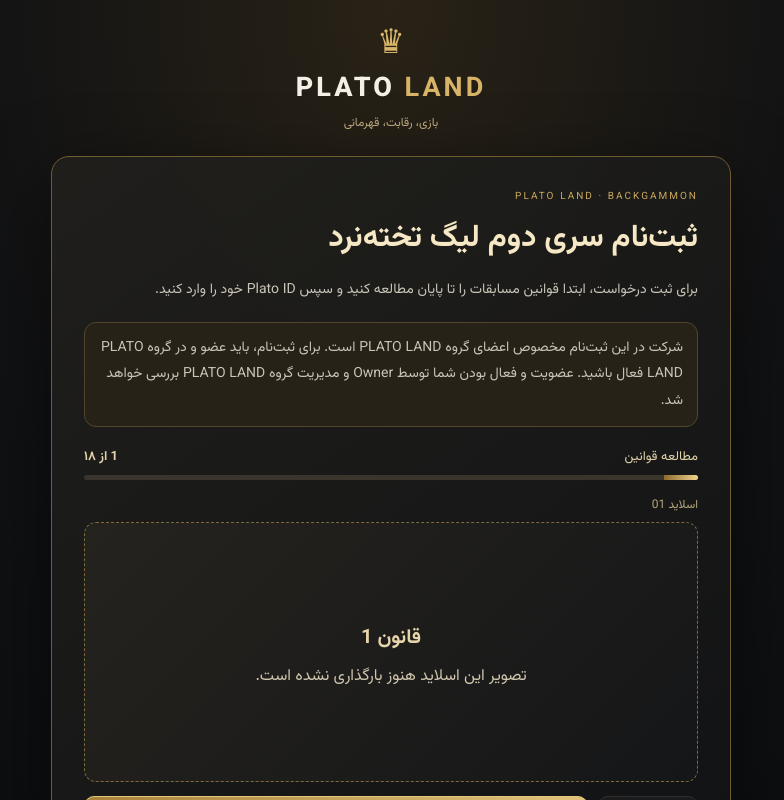
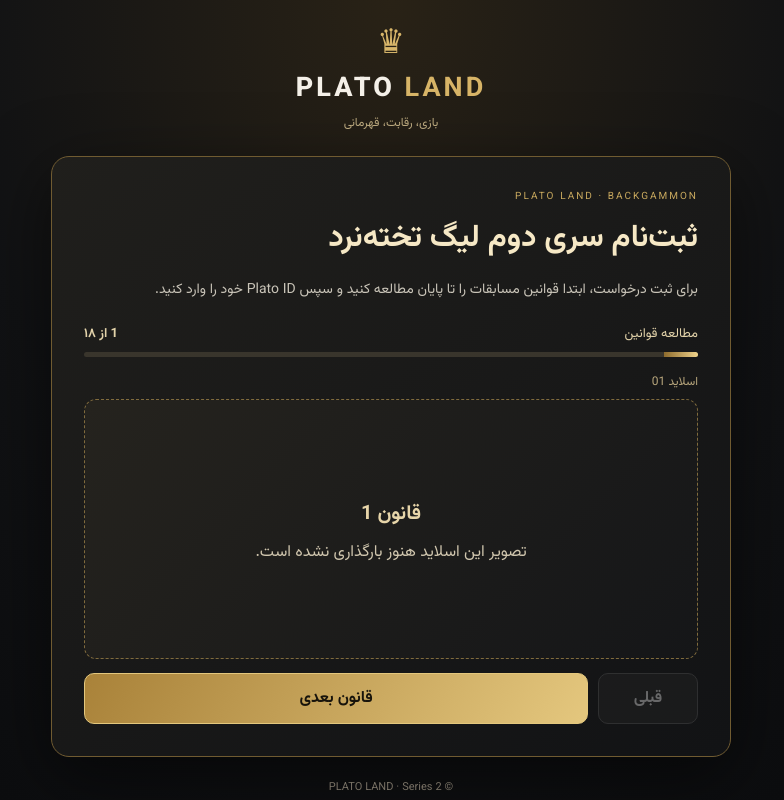
Before and after one commit to Omidso82/Plato-land-preview, a React (Vite) app: page / in a window 1280 px wide. Shown: the top 800 px of the page, without its empty margins (249-1033 px from the left). Built offline with nearby package versions, Linux system fonts and the light colour scheme; no server answers.

Commit message:
Remove group-membership notice from Series 2 registration page

```diff
--- a/src/Series2Registration.tsx
+++ b/src/Series2Registration.tsx
@@ -59,7 +59,6 @@ export default function Series2Registration() {
       <div className="s2reg-kicker">PLATO LAND · BACKGAMMON</div>
       <h1>ثبت‌نام سری دوم لیگ تخته‌نرد</h1>
       <p className="s2reg-intro">برای ثبت درخواست، ابتدا قوانین مسابقات را تا پایان مطالعه کنید و سپس Plato ID خود را وارد کنید.</p>
-      <div className="s2reg-notice">شرکت در این ثبت‌نام مخصوص اعضای گروه PLATO LAND است. برای ثبت‌نام، باید عضو و در گروه PLATO LAND فعال باشید. عضویت و فعال بودن شما توسط Owner و مدیریت گروه PLATO LAND بررسی خواهد شد.</div>
       <div className="s2reg-progress"><span>مطالعه قوانین</span><strong>{slide} از ۱۸</strong></div>
       <div className="s2reg-track"><span style={{width: ((slide/18)*100)+'%'}} /></div>
       <div className="s2reg-slide">
```
